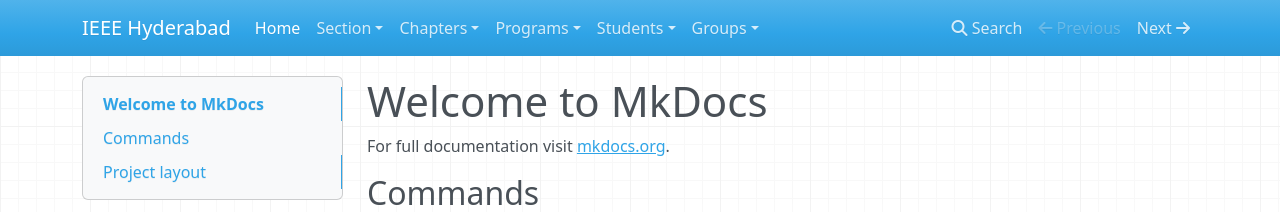
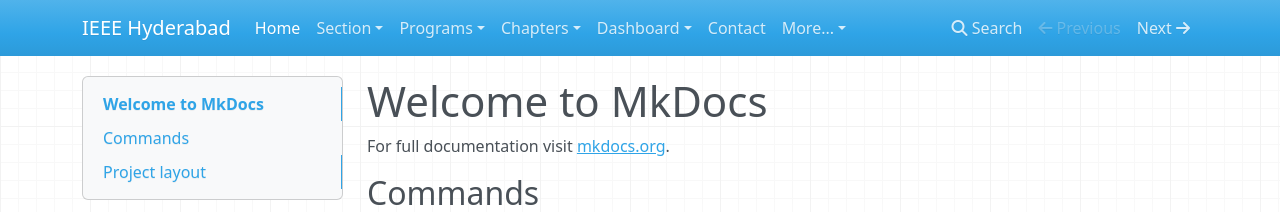
Before and after one commit to ieeehyd-website/2018, an MkDocs documentation site: the page built from website/docs/index.md, in a window 1280 px wide. Shown: the top 212 px of the page. Built offline with MkDocs 1.6.1, drawn with Linux system fonts in a browser that asks for light colours; nearby versions of some CDN libraries; old or Windows-style settings are respelled for this version of MkDocs; part of the change alters nothing that is shown.

Commit message:
Navation Menu cleanup

```diff
--- a/website/mkdocs.yml
+++ b/website/mkdocs.yml
@@ -12,6 +12,12 @@ pages:
           - 'Vizag Bay': 'sub-sections/vizag/vizag.md'
           - 'Guntur (Amaravathi)': 'sub-sections/guntur/guntur.md'
           - 'Ananthapur': 'sub-sections/ananthapur/ananthapur.md'
+      - 'Programs':
+          - 'Conferences': 'conferences/conferences.md'
+          - 'Faraday Memorial Lecture (FML)': 'fml/fml.md'
+          - 'Section Student Congress (SSC)': 'students/section-student-congress/ssc.md'
+          - 'SIGHT': 'sight/sight.md'
+          - 'Skill Connect': 'skill-connect/skill-connect.md'
       - 'Finances':
           - 'Current Year Finances (2017-2018)': 'finances/finances.md'
           - 'AGM 2018': 'agm/2018/agm-2018.md'
@@ -23,18 +29,33 @@ pages:
       - 'Member Benefits': 'support/member-benefits/member-benefits.md'
       - 'Policies': 'support/policies/policies.md'
       - 'FAQ': 'support/faq/faq.md'
+  - 'Programs':
+      - 'Chapters':
+          - 'Computer Society': 'chapters/cs/computers.md'
+          - 'CAS/EDS Society Joint Chapter': 'chapters/cas-eds/cas-eds.md'
+      - 'Sub-Section Programs':
+          - 'Vizag Bay': 'sub-sections/vizag/vizag.md'
+          - 'Guntur (Amaravathi)': 'sub-sections/guntur/guntur.md'
+          - 'Ananthapur': 'sub-sections/ananthapur/ananthapur.md'
+      - 'Industry Relations':
+          - 'Industry Engagement': 'industry-relations/industry/engagement.md'
+          - 'IEEE Standards': 'industry-relations/standards/participation.md'
+      - 'Students':
+          - 'Student Benefits': 'students/benefits/benefits.md'
+          - 'Student Branches': 'students/branches/sbs.md'
+      - 'Groups':
+          - 'Young Professionals (YP)': 'affinity-groups/yp/yp.md'
+          - 'Women in Engineering (WiE)': 'affinity-groups/yp/yp.md'
   - 'Chapters':
-      - 'Computer Society': 'chapters/cs/computers.md'
-      - 'CAS/EDS Society Joint Chapter': 'chapters/cas-eds/cas-eds.md'
-  - 'Programs':
-      - 'Conferences': 'conferences/conferences.md'
-      - 'Faraday Memorial Lecture (FML)': 'fml/fml.md'
-      - 'Section Student Congress (SSC)': 'students/section-student-congress/ssc.md'
-      - 'SIGHT': 'sight/sight.md'
-      - 'Skill Connect': 'skill-connect/skill-connect.md'
-  - 'Students':
-      - 'Student Benefits': 'students/benefits/benefits.md'
-      - 'Student Branches': 'students/branches/sbs.md'
-  - 'Groups':
-      - 'Young Professionals (YP)': 'affinity-groups/yp/yp.md'
-      - 'Women in Engineering (WiE)': 'affinity-groups/yp/yp.md'
+          - 'Computer Society': 'chapters/cs/computers.md'
+          - 'CAS/EDS Society Joint Chapter': 'chapters/cas-eds/cas-eds.md'
+  - 'Dashboard':
+          - 'Events': 'dashboard/events-summary.md'
+          - 'Membership': 'dashboard/membership-summary.md'
+          - 'Awards & Recognitions': 'dashboard/awards-recognitions-summary.md'
+          - 'Alumni Network': 'dashboard/alumni-network-summary.md'
+  - 'Contact': 'support/contact/ieeehyderabad.md'
+  - 'More...':
+      - 'Announcements':
+          - 'Upcoming Events': 'announcements/upcoming-events/upcoming-events.md'
+      - 'Get Involved': 'announcements/get-involved/get-involved.md'
```
Also changed, not shown: website/docs/announcements/get-involved/get-involved.md (added), website/docs/announcements/upcoming-events/upcoming-events.md (added), website/docs/dashboard/alumni-network-summary.md (added), website/docs/dashboard/awards-recognitions-summary.md (added), website/docs/dashboard/events-summary.md (added), website/docs/dashboard/membership-summary.md (added), website/docs/industry-relations/industry/engagement.md (added), website/docs/industry-relations/standards/participation.md (added), website/docs/support/contact/ieeehyderabad.md (added).
